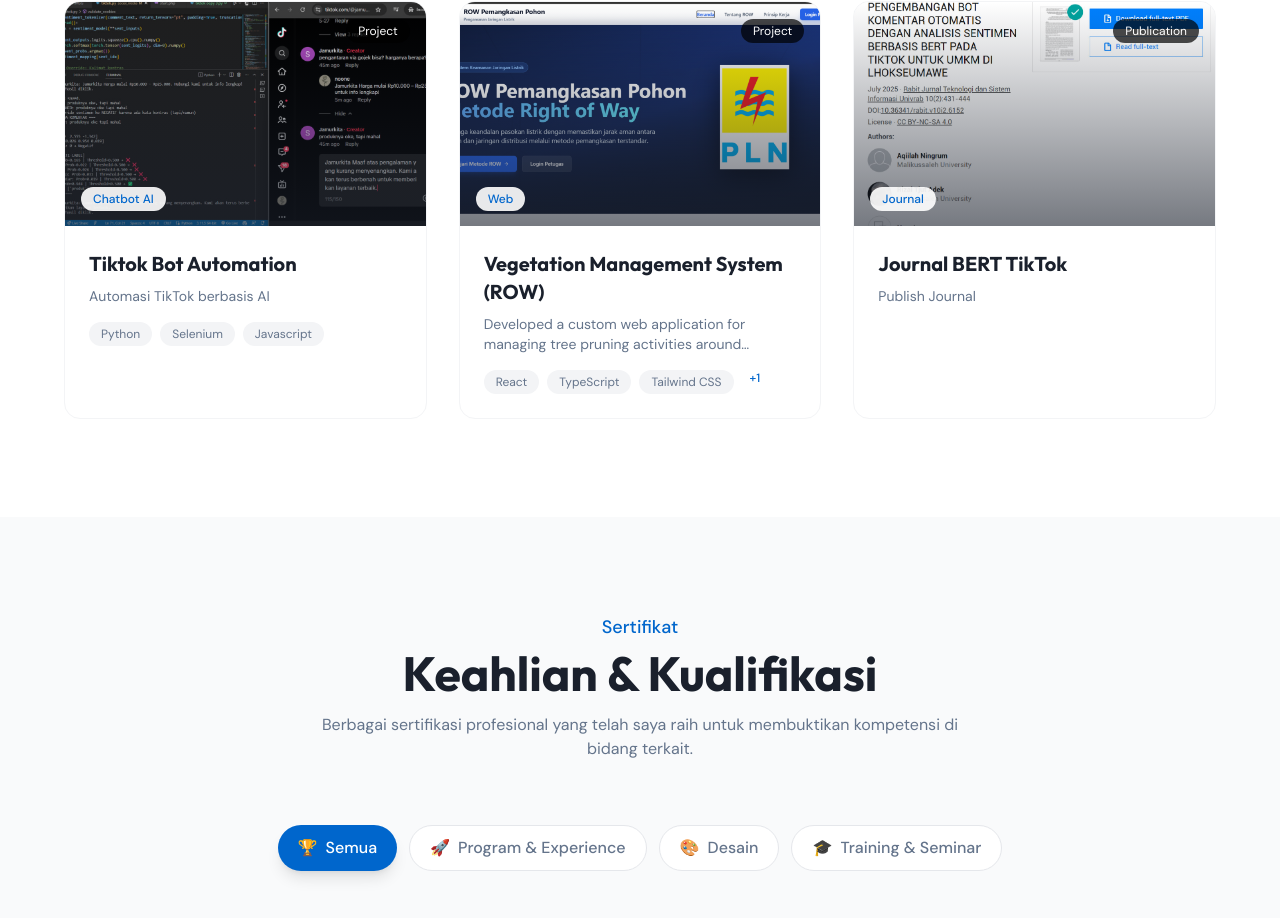
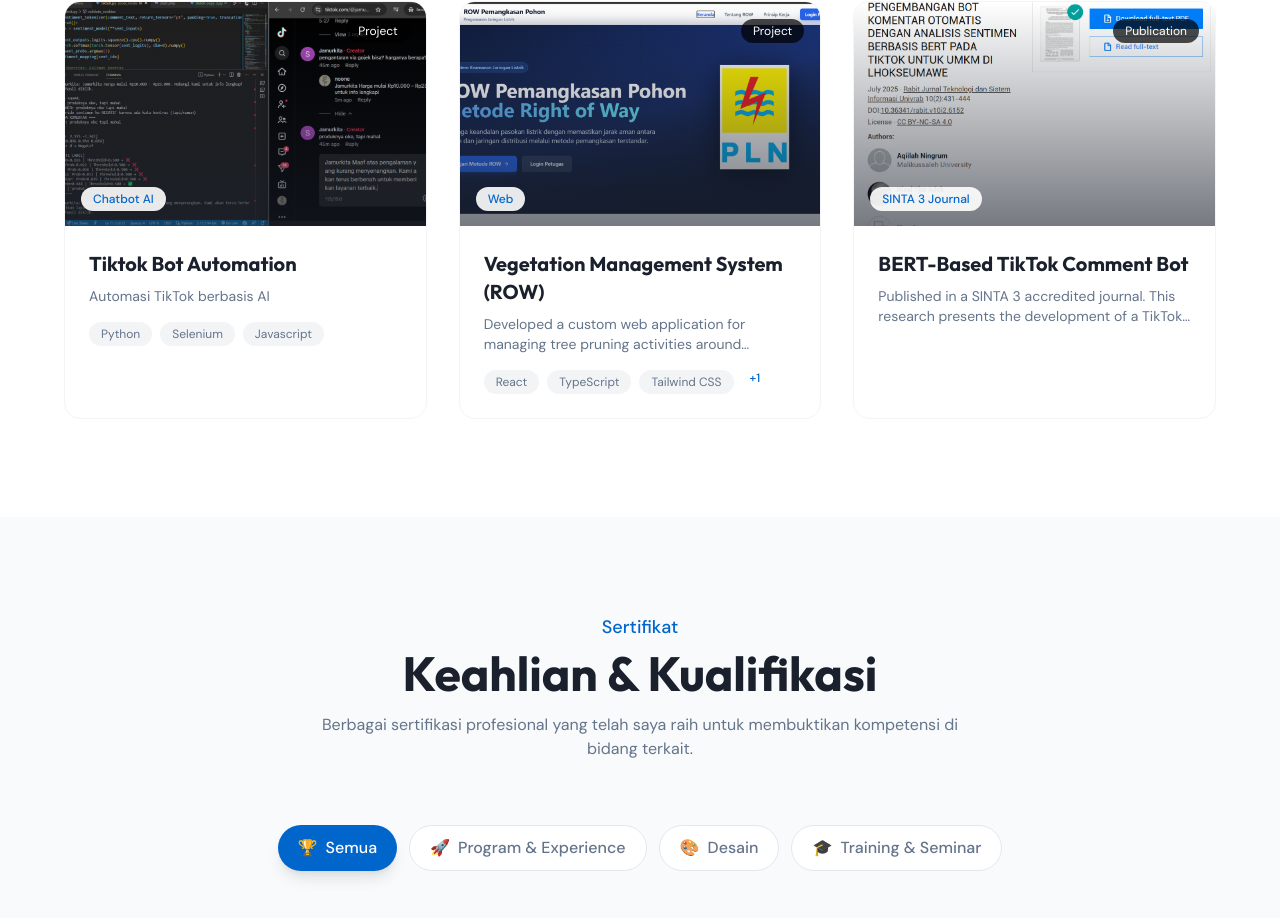
Before and after one commit to qilaa1/Website-Portofolio-Aqiilah, a React (Vite) app in the folder Frontend/: page / in a window 1280 px wide. Shown: the part 2687-3605 px from the top of the page. Built offline with nearby package versions, Linux system fonts and the light colour scheme.

Commit message:
Add desk about journal (new)

```diff
--- a/Frontend/src/data/portfolio.ts
+++ b/Frontend/src/data/portfolio.ts
@@ -112,12 +112,13 @@ export const publications: Publication[] = [
   {
     id: 'publication-1',
     type: 'publication',
-    title: 'Journal BERT TikTok',
-    description: 'Publish Journal',
+    title: 'BERT-Based TikTok Comment Bot',
+    description:
+      'Published in a SINTA 3 accredited journal. This research presents the development of a TikTok comment bot using the BERT (Bidirectional Encoder Representations from Transformers) method for sentiment classification and automated responses.',
     thumbnail: c7,
-    publisher: ['Univrab'],
+    publisher: ['Universitas Riau'],
     documentationUrl: p1,
-    types: 'Journal',
+    types: 'SINTA 3 Journal',
   },
 ];
 
```
